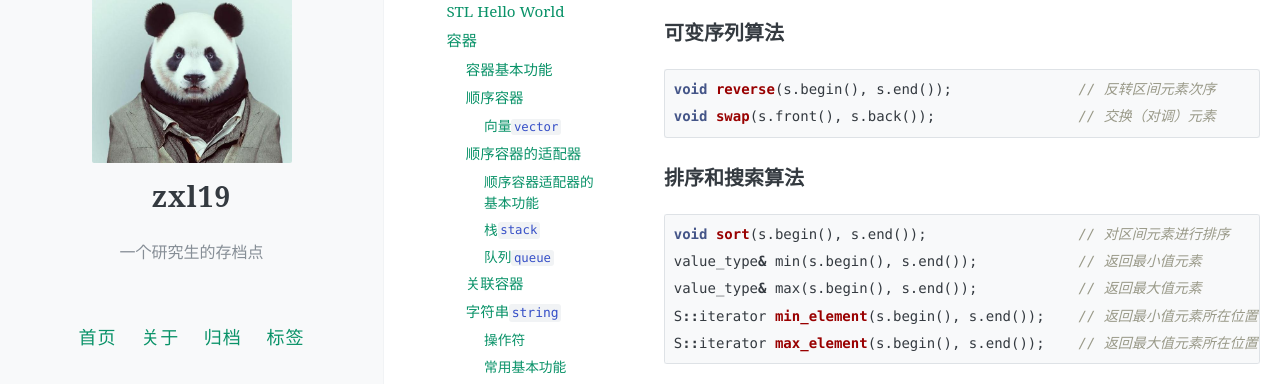
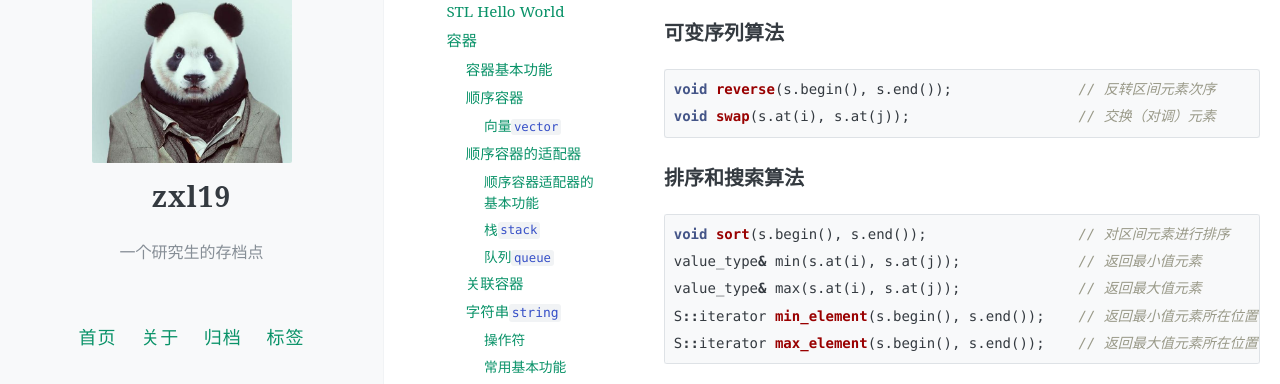
Before and after one commit to zxl19/zxl19.github.io, a Jekyll site: the page built from _posts/2021-09-19-stl-note.md, in a window 1280 px wide and 900 px high, scrolled down 6819 px. Shown: the part 152-536 px from the top of the window. Built offline with Jekyll 4.4.1, drawn with Linux system fonts in a browser that asks for light colours; comment, search, counter and statistics services are not loaded.

Commit message:
Update Posts

````diff
--- a/_posts/2021-09-19-stl-note.md
+++ b/_posts/2021-09-19-stl-note.md
@@ -284,15 +284,15 @@ void post_order(TreeNode* Node) {
 
 ```cpp
 void reverse(s.begin(), s.end());               // 反转区间元素次序
-void swap(s.front(), s.back());                 // 交换（对调）元素
+void swap(s.at(i), s.at(j));                    // 交换（对调）元素
 ```
 
 ### 排序和搜索算法
 
 ```cpp
 void sort(s.begin(), s.end());                  // 对区间元素进行排序
-value_type& min(s.begin(), s.end());            // 返回最小值元素
-value_type& max(s.begin(), s.end());            // 返回最大值元素
+value_type& min(s.at(i), s.at(j));              // 返回最小值元素
+value_type& max(s.at(i), s.at(j));              // 返回最大值元素
 S::iterator min_element(s.begin(), s.end());    // 返回最小值元素所在位置
 S::iterator max_element(s.begin(), s.end());    // 返回最大值元素所在位置
 ```
````
Also changed, not shown: _posts/.2021-09-24-wish-list.md (+1 -1 lines).
